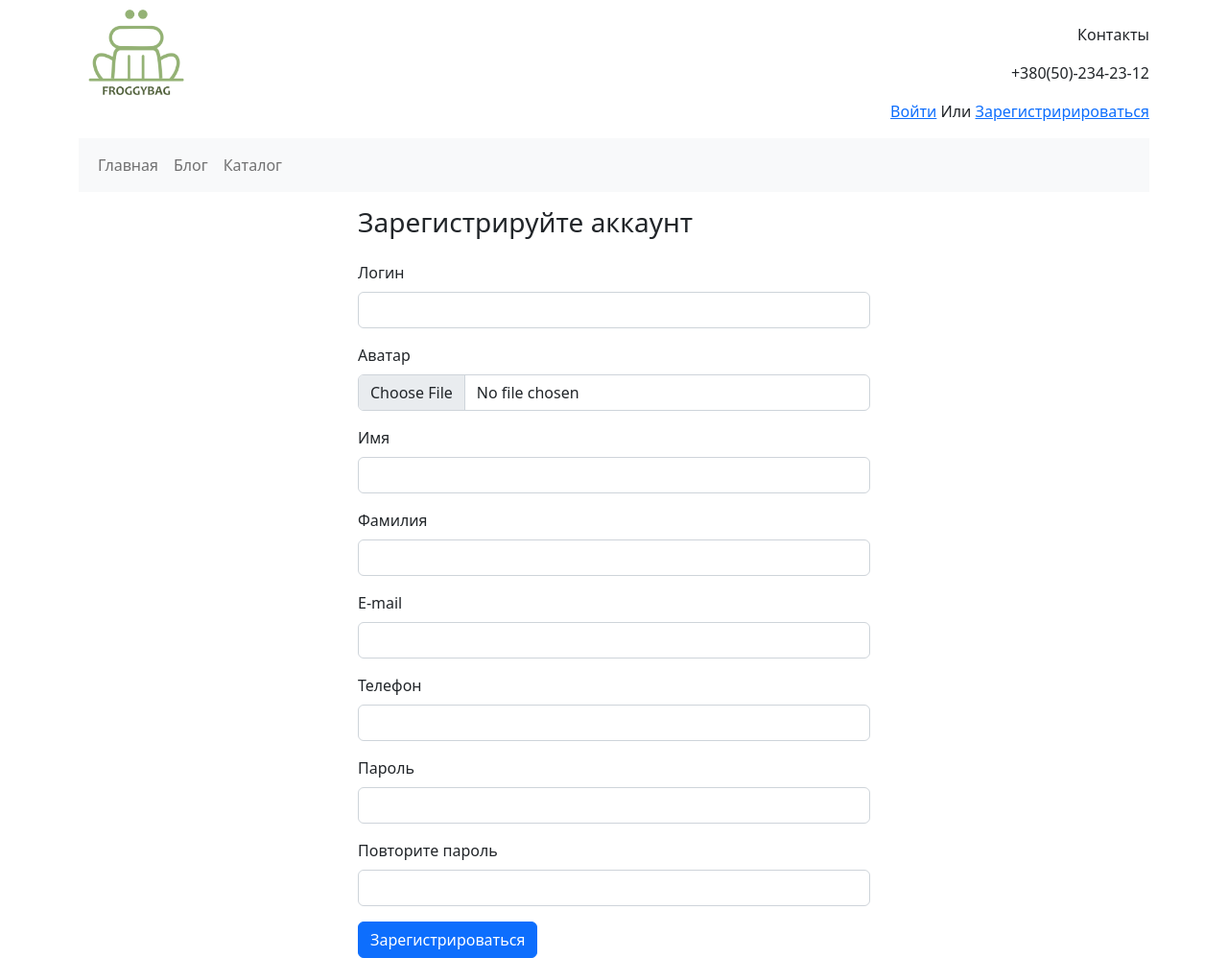
After one commit to ZorkHeh/FROGGYBAG, a Django app: page /user/register/ in a window 1280 px wide. The commit adds this page. Shown: the whole page at 96% size. Run offline with Django 4.2, Linux system fonts and the light colour scheme.

Commit message:
register

```diff
--- a/apps/user/forms.py
+++ b/apps/user/forms.py
@@ -1,6 +1,29 @@
 from django import forms
+
+from apps.user.models import User
 
 
 class LoginForm(forms.Form):
     username = forms.CharField()
     password = forms.CharField(widget=forms.PasswordInput)
+
+
+class RegisterForm(forms.ModelForm):
+    password_confirm = forms.CharField(widget=forms.PasswordInput)
+
+    class Meta:
+        model = User
+        fields = ['username', 'password', 'image', 'first_name', 'last_name', 'email', 'phone']
+
+    def clean_email(self):
+        cleaned_data = self.cleaned_data
+        user = User.objects.filter(email=cleaned_data['email'])
+        if user:
+            raise forms.ValidationError('Пользователь с таким E-mail существует')
+        return cleaned_data['email']
+
+    def clean_password_confirm(self):
+        cleaned_data = self.cleaned_data
+        if cleaned_data['password'] != cleaned_data['password_confirm']:
+            raise forms.ValidationError('Пароли не совпадают')
+        return cleaned_data['password_confirm']
--- a/apps/user/urls.py
+++ b/apps/user/urls.py
@@ -3,5 +3,6 @@ from apps.user import views
 
 urlpatterns = [
     path('login/', views.user_login, name='login'),
-    path('logout/', views.user_logout, name='logout')
+    path('logout/', views.user_logout, name='logout'),
+    path('register/', views.user_register, name='register')
 ]
--- a/apps/user/views.py
+++ b/apps/user/views.py
@@ -1,6 +1,6 @@
 from django.shortcuts import render, redirect
 from django.contrib.auth import authenticate, login, logout
-from apps.user.forms import LoginForm
+from apps.user.forms import LoginForm, RegisterForm
 from django.http import HttpResponseRedirect
 from django.urls import reverse
 
@@ -32,3 +32,19 @@ def user_login(request):
 def user_logout(request):
     logout(request)
     return redirect('home')
+
+
+def user_register(request):
+    error = None
+    next_page = request.GET.get('next', reverse('home'))
+    if request.method == 'POST':
+        form = RegisterForm(request.POST, request.FILES)
+        if form.is_valid():
+            user = form.save(commit=False)
+            user.set_password(form.cleaned_data['password'])
+            user.save()
+            return render(request, 'user/welcome.html', {'user': user, 'next_page': next_page})
+        error = form.errors
+    else:
+        form = RegisterForm()
+    return render(request, 'user/register.html', {'form': form, 'error': error})
--- a/templates/base.html
+++ b/templates/base.html
@@ -40,7 +40,11 @@
                 {% if request.user.is_authenticated %}
                     <p class="text-end">Привет {{ request.user.username }} (<a href="{% url 'logout' %}">Выйти</a>)</p>
                 {% else %}
-                    <p class="text-end"><a href="{% url 'login' %}?next={{ request.path }}">Войти</a></p>
+                    <p class="text-end">
+                        <a href="{% url 'login' %}?next={% if request.GET.next %}{{ request.GET.next }}{% else %}{{ request.path }}{% endif %}">Войти</a>
+                        Или
+                        <a href="{% url 'register' %}?next={{ request.path }}">Зарегистририроваться</a>
+                    </p>
                 {% endif %}
             </div>
         </div>
--- /dev/null
+++ b/templates/user/register.html
@@ -0,0 +1,55 @@
+{% extends "base.html" %}
+
+{% block meta_tags %}
+    {% include '_meta_tags.html' with meta_title='Create an account' %}
+{% endblock %}
+
+{% block content %}
+    <div class="row">
+        <div class="col-sm-12 col-md-3"></div>
+        <div class="col-sm-12 col-md-6">
+            <h3 class="my-header">Зарегистрируйте аккаунт</h3>
+            {% if error %}
+                <div class="alert alert-danger" role="alert">
+                    {{ error }}
+                </div>
+            {% endif %}
+            <form method="post" enctype="multipart/form-data">
+                {% csrf_token %}
+                <div class="mb-3">
+                    <label for="username" class="form-label">Логин</label>
+                    <input type="text" class="form-control" id="username" name="username" required>
+                </div>
+                <div class="mb-3">
+                    <label for="image" class="form-label">Аватар</label>
+                    <input type="file" class="form-control" id="image" name="image" required>
+                </div>
+                <div class="mb-3">
+                    <label for="first_name" class="form-label">Имя</label>
+                    <input type="text" class="form-control" id="first_name" name="first_name" required>
+                </div>
+                <div class="mb-3">
+                    <label for="last_name" class="form-label">Фамилия</label>
+                    <input type="text" class="form-control" id="last_name" name="last_name" required>
+                </div>
+                <div class="mb-3">
+                    <label for="email" class="form-label">E-mail</label>
+                    <input type="email" class="form-control" id="email" name="email" required>
+                </div>
+                <div class="mb-3">
+                    <label for="phone" class="form-label">Телефон</label>
+                    <input type="text" class="form-control" id="phone" name="phone" required>
+                </div>
+                <div class="mb-3">
+                    <label for="password" class="form-label">Пароль</label>
+                    <input type="password" class="form-control" id="password" name="password" required>
+                </div>
+                <div class="mb-3">
+                    <label for="password_confirm" class="form-label">Повторите пароль</label>
+                    <input type="password" class="form-control" id="password_confirm" name="password_confirm" required>
+                </div>
+                <button type="submit" class="btn btn-primary">Зарегистрироваться</button>
+            </form>
+        </div>
+    </div>
+{% endblock %}
```
Also changed, not shown: templates/user/welcome.html (added, +8 -0 lines).
